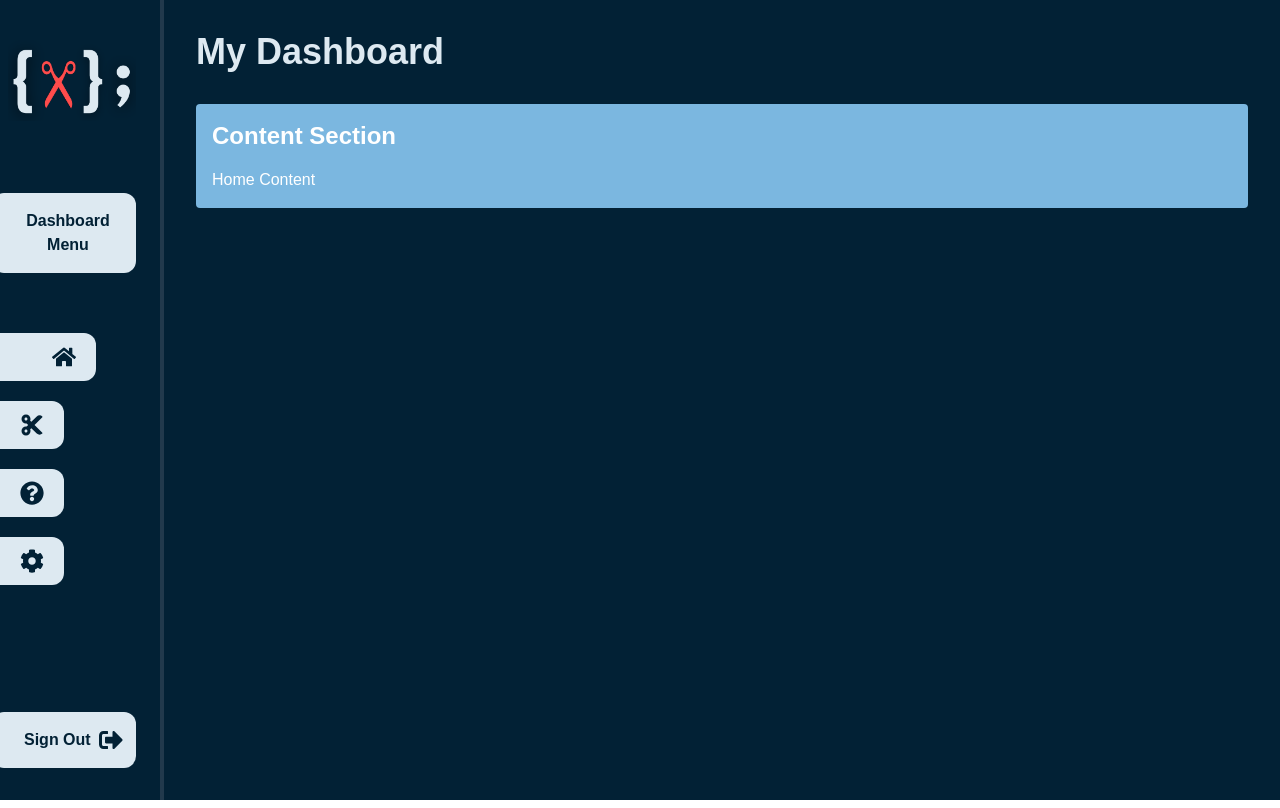
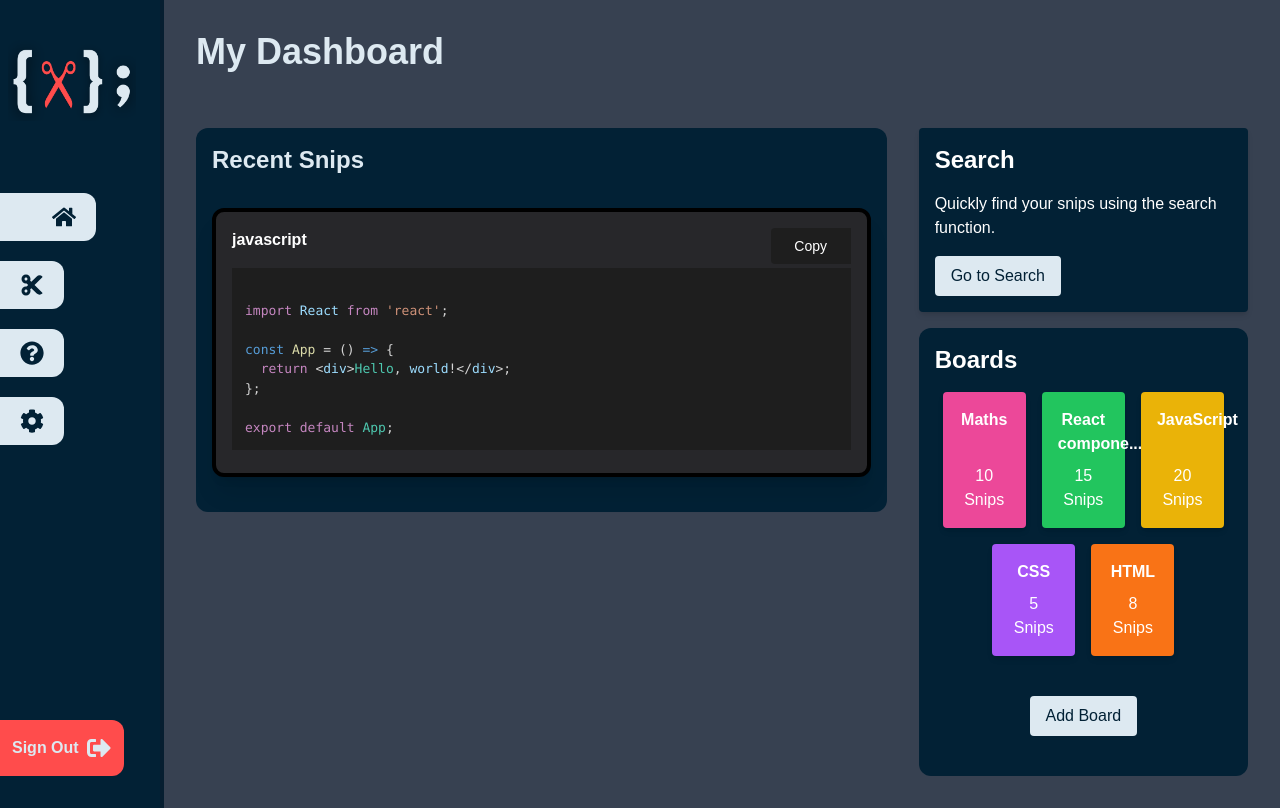
Before and after one commit to Snipboard/snipboard-web-app, a React (Create React App) app in the folder snipboard-web-app/: page /dashboard in a window 1280 px wide. Built offline with nearby package versions, Linux system fonts and the light colour scheme.

Commit message:
Updating home page in dashboard

```diff
--- a/snipboard-web-app/package.json
+++ b/snipboard-web-app/package.json
@@ -15,6 +15,7 @@
     "react-scripts": "^5.0.1",
     "react-scroll-parallax": "^3.4.5",
     "react-slick": "^0.30.2",
+    "react-syntax-highlighter": "^15.5.0",
     "react-tooltip": "^5.27.1",
     "react-transition-group": "^4.4.5",
     "slick-carousel": "^1.8.1",
--- /dev/null
+++ b/snipboard-web-app/src/components/BoardsCard.js
@@ -0,0 +1,38 @@
+import React from 'react';
+
+const BoardsCard = () => {
+  // Placeholder data for tips
+  const boards = [
+    { id: 1, title: 'Maths', numOfSnips: 10, color: 'bg-pink-500' },
+    { id: 2, title: 'React components', numOfSnips: 15, color: 'bg-green-500' },
+    { id: 3, title: 'JavaScript', numOfSnips: 20, color: 'bg-yellow-500' },
+    { id: 4, title: 'CSS', numOfSnips: 5, color: 'bg-purple-500' },
+    { id: 5, title: 'HTML', numOfSnips: 8, color: 'bg-orange-500' },
+  ];
+
+  const truncateTitle = (title, maxLength) => {
+    if (title.length > maxLength) {
+      return title.substring(0, maxLength -2) + '...';
+    }
+    return title;
+  };
+
+  return (
+    <div className="p-4 bg-darkBlue rounded-xl">
+      <h2 className="text-2xl font-bold mb-4">Boards</h2>
+      <div className="flex flex-wrap justify-center gap-4 mb-4">
+        {boards.map(board => (
+          <div key={board.id} className={`p-4 rounded shadow-md ${board.color} flex-grow-0 flex-shrink-0 flex flex-col justify-between`} style={{ width: 'calc(33.333% - 1rem)' }}>
+            <div className="text-center text-white font-bold">{truncateTitle(board.title, 15)}</div>
+            <div className="text-center text-white mt-2">{board.numOfSnips} Snips</div>
+          </div>
+        ))}
+      </div>
+      <div className="flex justify-center py-6">
+        <button className="bg-lightBlue text-darkBlue px-4 py-2 rounded">Add Board</button>
+      </div>
+    </div>
+  );
+};
+
+export default BoardsCard;
--- a/snipboard-web-app/src/components/Dashboard.js
+++ b/snipboard-web-app/src/components/Dashboard.js
@@ -1,7 +1,11 @@
 import React, { useState, useEffect } from 'react';
 import { useLocation, useNavigate } from 'react-router-dom';
 import { auth } from '../firebase';
-import { FaHome, FaChartBar, FaCog, FaQuestionCircle, FaSignOutAlt, FaCut } from 'react-icons/fa';
+import DashboardSidebar from './DashboardSidebar';
+import RecentSnipsCard from './RecentSnipsCard';
+import SearchShortcutCard from './SearchShortcutCard';
+import TipsCard from './TipsCard';
+import BoardsCard from './BoardsCard';
 
 const Dashboard = () => {
   const location = useLocation();
@@ -32,7 +36,17 @@ const Dashboard = () => {
   const renderContent = () => {
     switch (activeButton) {
       case 'home':
-        return <p>Home Content</p>;
+        return (
+          <div className="grid grid-cols-1 md:grid-cols-3 gap-8">
+            <div className="md:col-span-2">
+              <RecentSnipsCard />
+            </div>
+            <div className="md:col-span-1 flex flex-col gap-y-4 justify-between">
+              <SearchShortcutCard />
+              <BoardsCard />
+            </div>
+          </div>
+        );
       case 'snips':
         return <p>Snips Content</p>;
       case 'settings':
@@ -46,69 +60,24 @@ const Dashboard = () => {
 
   return (
     <div className="flex min-h-screen font-leagueSpartan bg-darkBlue">
-      {/* Sidebar */}
-      <div className="bg-darkBlue text-white w-32 flex flex-col items-center py-8 justify-between">
-        <div>
-          <div className="mb-16 ml-16">
-            {/* Placeholder for logo */}
-            <img src="images/SnipboardIconCropped.png" alt="Logo" className="w-36 h-max p-2" />
-          </div>
-          <div className="flex flex-col items-center space-y-5">
-            <div className="mb-10">
-              <div className="flex w-36 pb-4 pt-4 h-max bg-lightBlue text-darkBlue rounded-xl transition-all duration-300">
-                <span className="text-l text-center font-bold pl-4 mr-2">Dashboard Menu</span>
-              </div>
-            </div>
-            <div
-              className={`flex items-center justify-center pl-16 w-32 h-12 bg-lightBlue text-darkBlue rounded-xl cursor-pointer hover:bg-blue transition-all duration-300 ${activeButton === 'home' ? 'mr-16' : 'mr-32'}`}
-              data-tooltip="Home"
-              onClick={() => handleIconClick('home')}
-            >
-              <FaHome className="text-2xl" />
-            </div>
-            <div
-              className={`flex items-center justify-center pl-16 w-32 h-12 bg-lightBlue text-darkBlue rounded-xl cursor-pointer hover:bg-blue transition-all duration-300 ${activeButton === 'snips' ? 'mr-16' : 'mr-32'}`}
-              data-tooltip="Snips"
-              onClick={() => handleIconClick('snips')}
-            >
-              <FaCut className="text-2xl" />
-            </div>
-            <div
-              className={`flex items-center justify-center pl-16 w-32 h-12 bg-lightBlue text-darkBlue rounded-xl cursor-pointer hover:bg-blue transition-all duration-300 ${activeButton === 'help' ? 'mr-16' : 'mr-32'}`}
-              data-tooltip="Help"
-              onClick={() => handleIconClick('help')}
-            >
-              <FaQuestionCircle className="text-2xl" />
-            </div>
-            <div
-              className={`flex items-center justify-center pl-16 w-32 h-12 bg-lightBlue text-darkBlue rounded-xl cursor-pointer hover:bg-blue transition-all duration-300 ${activeButton === 'settings' ? 'mr-16' : 'mr-32'}`}
-              data-tooltip="Settings"
-              onClick={() => handleIconClick('settings')}
-            >
-              <FaCog className="text-2xl" />
-            </div>
-          </div>
-        </div>
-        <div className="mt-8">
-          <button onClick={handleSignOut} className="flex w-36 pb-4 pt-4 h-max bg-lightBlue text-darkBlue rounded-xl cursor-pointer hover:bg-blue transition-all duration-300">
-            <span className="mr-2 font-bold text-end pl-8">Sign Out</span>
-            <FaSignOutAlt className="text-2xl text-darkBlue" />
-          </button>
-        </div>
-      </div>
+      <DashboardSidebar
+        activeButton={activeButton}
+        handleIconClick={handleIconClick}
+        handleSignOut={handleSignOut}
+      />
 
       {/* Divider */}
-      <div className="w-1 bg-gray-500 opacity-30 ml-8"></div>
+      <div className="w-1 bg-gray-900 opacity-30 ml-8"></div>
 
       {/* Main Content */}
-      <div className="flex-1 bg-darkBlue text-white p-8">
+      <div className="flex-1 bg-gray-700 text-white p-8">
         <div className="flex justify-between items-center mb-8">
           <h1 className="text-4xl font-bold text-lightBlue">My Dashboard</h1>
         </div>
         {email && <p className="text-xl mb-8">Welcome, {email}</p>}
         <div className="grid grid-cols-1 gap-8">
-          <div className="bg-blue p-4 rounded">
-            <h2 className="text-2xl font-bold mb-4">Content Section</h2>
+          <div className="bg-transparent pt-2 rounded-xl">
+            <h2 className="text-2xl text-lightBlue font-bold mb-4"></h2>
             {renderContent()}
           </div>
         </div>
--- /dev/null
+++ b/snipboard-web-app/src/components/DashboardSidebar.js
@@ -0,0 +1,54 @@
+// DashboardSidebar.js
+import React from 'react';
+import { FaHome, FaCut, FaCog, FaQuestionCircle, FaSignOutAlt } from 'react-icons/fa';
+
+const DashboardSidebar = ({ activeButton, handleIconClick, handleSignOut }) => {
+  return (
+    <div className="bg-darkBlue text-white w-32 flex flex-col items-center py-8 justify-between">
+      <div>
+        <div className="mb-16 ml-16">
+          {/* Placeholder for logo */}
+          <img src="images/SnipboardIconCropped.png" alt="Logo" className="w-36 h-max p-2" />
+        </div>
+        <div className="flex flex-col items-center space-y-5">
+          <div
+            className={`flex items-center justify-center pl-16 w-32 h-12 bg-lightBlue text-darkBlue rounded-xl cursor-pointer hover:bg-blue transition-all duration-300 ${activeButton === 'home' ? 'mr-16' : 'mr-32'}`}
+            data-tooltip="Home"
+            onClick={() => handleIconClick('home')}
+          >
+            <FaHome className="text-2xl" />
+          </div>
+          <div
+            className={`flex items-center justify-center pl-16 w-32 h-12 bg-lightBlue text-darkBlue rounded-xl cursor-pointer hover:bg-blue transition-all duration-300 ${activeButton === 'snips' ? 'mr-16' : 'mr-32'}`}
+            data-tooltip="Snips"
+            onClick={() => handleIconClick('snips')}
+          >
+            <FaCut className="text-2xl" />
+          </div>
+          <div
+            className={`flex items-center justify-center pl-16 w-32 h-12 bg-lightBlue text-darkBlue rounded-xl cursor-pointer hover:bg-blue transition-all duration-300 ${activeButton === 'help' ? 'mr-16' : 'mr-32'}`}
+            data-tooltip="Help"
+            onClick={() => handleIconClick('help')}
+          >
+            <FaQuestionCircle className="text-2xl" />
+          </div>
+          <div
+            className={`flex items-center justify-center pl-16 w-32 h-12 bg-lightBlue text-darkBlue rounded-xl cursor-pointer hover:bg-blue transition-all duration-300 ${activeButton === 'settings' ? 'mr-16' : 'mr-32'}`}
+            data-tooltip="Settings"
+            onClick={() => handleIconClick('settings')}
+          >
+            <FaCog className="text-2xl" />
+          </div>
+        </div>
+      </div>
+      <div className="mt-8 mr-6">
+        <button onClick={handleSignOut} className="flex w-36 pb-4 pt-4 h-max bg-lightRed text-lightBlue rounded-xl cursor-pointer hover:bg-darkRed transition-all duration-300">
+          <span className="mr-2 font-bold text-end pl-8">Sign Out</span>
+          <FaSignOutAlt className="text-2xl text-lightBlue" />
+        </button>
+      </div>
+    </div>
+  );
+};
+
+export default DashboardSidebar;
--- /dev/null
+++ b/snipboard-web-app/src/components/RecentSnipsCard.js
@@ -0,0 +1,32 @@
+import React from 'react';
+import Snip from './Snip';
+
+const RecentSnipsCard = () => {
+  // Placeholder data for recent snips
+  const recentSnips = [
+    { id: 1, title: 'Snippet 1', description: 'Description of snippet 1' },
+    { id: 2, title: 'Snippet 2', description: 'Description of snippet 2' },
+  ];
+
+
+  const codeString = `
+import React from 'react';
+
+const App = () => {
+  return <div>Hello, world!</div>;
+};
+
+export default App;
+`;
+
+  return (
+    <div className="bg-darkBlue text-lightBlue p-4 rounded-xl shadow-l h-96">
+        <h2 className="text-2xl font-bold mb-4">Recent Snips</h2>
+        <div className="pt-4">
+            <Snip language="javascript" code={codeString} />
+        </div>
+    </div>
+  );
+};
+
+export default RecentSnipsCard;
--- /dev/null
+++ b/snipboard-web-app/src/components/SearchShortcutCard.js
@@ -0,0 +1,13 @@
+import React from 'react';
+
+const SearchShortcutCard = () => {
+  return (
+    <div className="bg-darkBlue p-4 rounded shadow-md">
+      <h2 className="text-2xl font-bold mb-4">Search</h2>
+      <p>Quickly find your snips using the search function.</p>
+      <button className="mt-4 bg-lightBlue text-darkBlue py-2 px-4 rounded">Go to Search</button>
+    </div>
+  );
+};
+
+export default SearchShortcutCard;
--- /dev/null
+++ b/snipboard-web-app/src/components/Snip.js
@@ -0,0 +1,33 @@
+import React, { useState } from 'react';
+import { Prism as SyntaxHighlighter } from 'react-syntax-highlighter';
+import { vscDarkPlus } from 'react-syntax-highlighter/dist/esm/styles/prism';
+
+const Snip = ({ language, code }) => {
+  const [copied, setCopied] = useState(false);
+
+  const handleCopy = () => {
+    navigator.clipboard.writeText(code);
+    setCopied(true);
+    setTimeout(() => setCopied(false), 2000);
+  };
+
+  return (
+    <div className="relative bg-zinc-800 border-black shadow-xl border-4 p-4 rounded-xl">
+        <div className="flex justify-between items-center mb-2">
+            <span className="text-white font-bold pb-2">{language}</span>
+            <button
+              onClick={handleCopy}
+              className="absolute top-4 right-4 bg-[#1E1E1E] hover:bg-[#121212] text-white text-sm px-4 py-2 rounded-l"
+              style={{ width: '80px' }}
+            >
+                {copied ? 'Copied!' : 'Copy'}
+            </button>
+        </div>
+        <SyntaxHighlighter language={language} style={vscDarkPlus}>
+            {code}
+        </SyntaxHighlighter>
+    </div>
+  );
+};
+
+export default Snip;
--- /dev/null
+++ b/snipboard-web-app/src/components/TipsCard.js
@@ -0,0 +1,24 @@
+import React from 'react';
+
+const TipsCard = () => {
+  // Placeholder data for tips
+  const tips = [
+    { id: 1, tip: 'Tip 1: Use keyboard shortcuts to speed up your workflow.' },
+    { id: 2, tip: 'Tip 2: Organize your snips into categories.' },
+  ];
+
+  return (
+    <div className="bg-lightBlue p-4 rounded shadow-md">
+      <h2 className="text-2xl font-bold mb-4">Tips</h2>
+      <ul>
+        {tips.map(tip => (
+          <li key={tip.id} className="mb-2">
+            <p>{tip.tip}</p>
+          </li>
+        ))}
+      </ul>
+    </div>
+  );
+};
+
+export default TipsCard;
```
Also changed, not shown: 1 other file (tests, documents, lock files or other folders).
